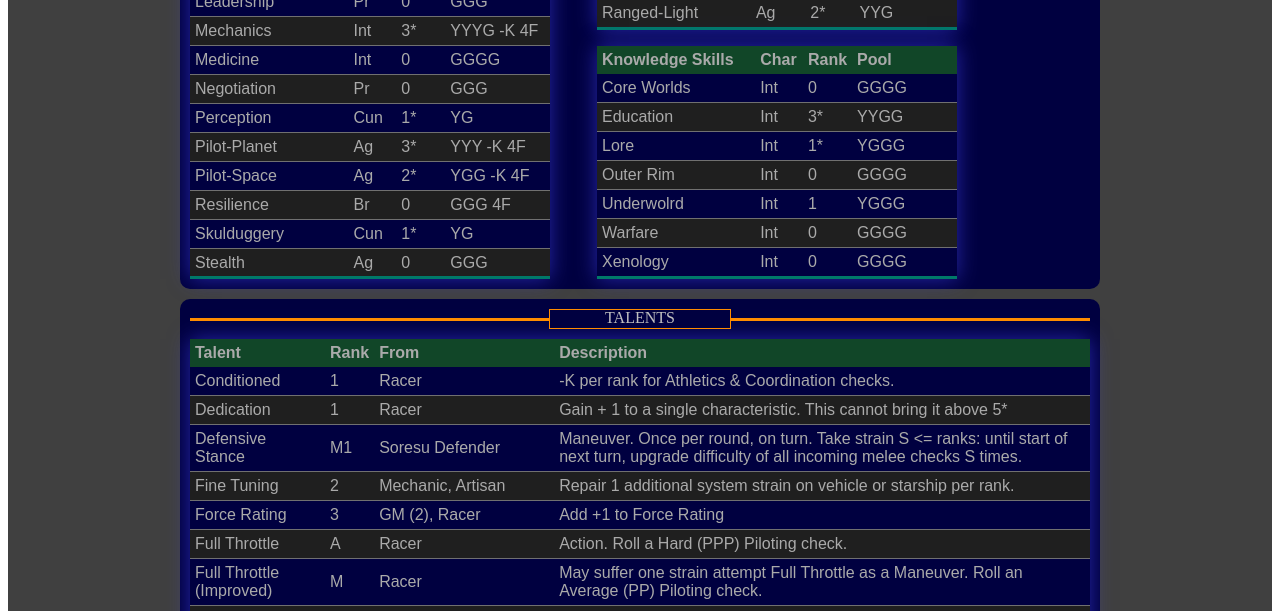
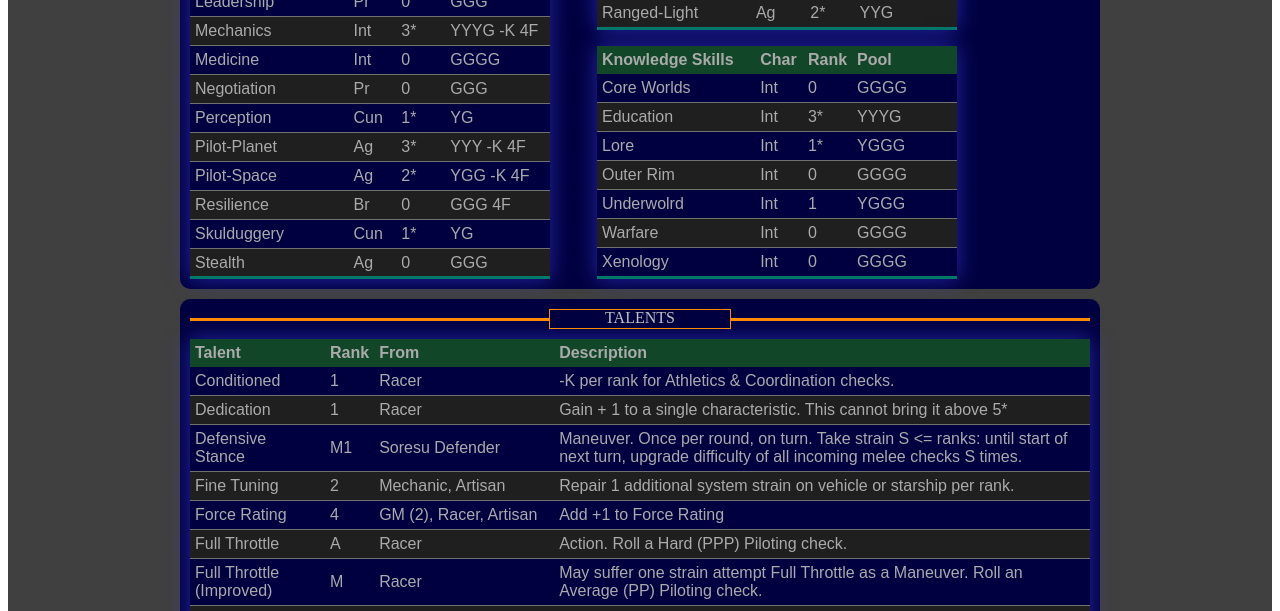
Before and after one commit to GrahamFrye/Conflicted-Alliances, a Jekyll site: the page characters/chaz/index.html, which Jekyll copies as it is, in a window 1280 px wide and 900 px high, scrolled down 834 px. Shown: the part 152-763 px from the top of the window. Built offline with Jekyll 4.4.1, drawn with Linux system fonts in a browser that asks for light colours.

Commit message:
Update index.html
XP for force rating and fixing Education

```diff
--- a/characters/chaz/index.html
+++ b/characters/chaz/index.html
@@ -372,7 +372,7 @@
                       <td>Education</td>
                       <td>Int</td>
                       <td>3*</td>
-                      <td>YYGG</td>
+                      <td>YYYG</td>
                     </tr>
                     <tr>
                       <td>Lore</td>
@@ -463,8 +463,8 @@
                 </tr>
                 <tr>
                   <td>Force Rating</td>
-                  <td>3</td>
-                  <td>GM (2), Racer</td>
+                  <td>4</td>
+                  <td>GM (2), Racer, Artisan</td>
                   <td>Add +1 to Force Rating</td>
                 </tr>
                 <tr>
```
